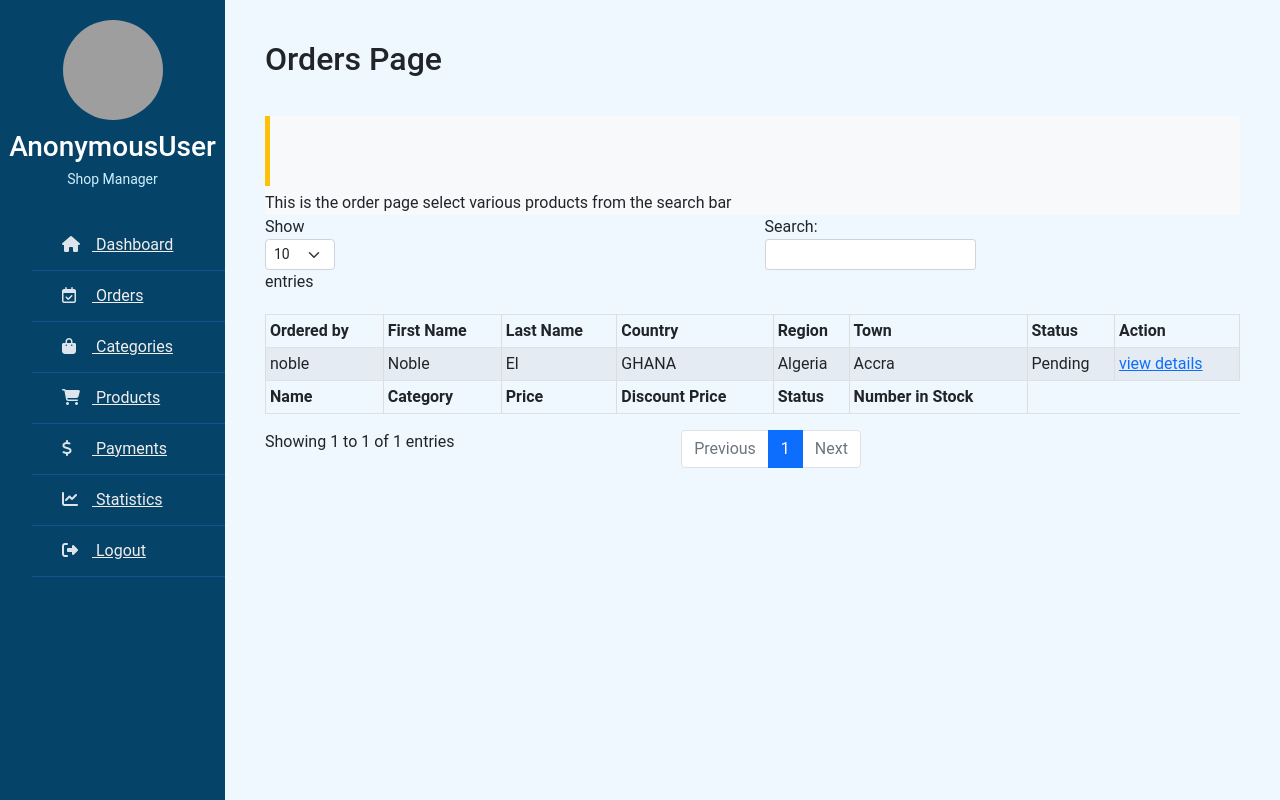
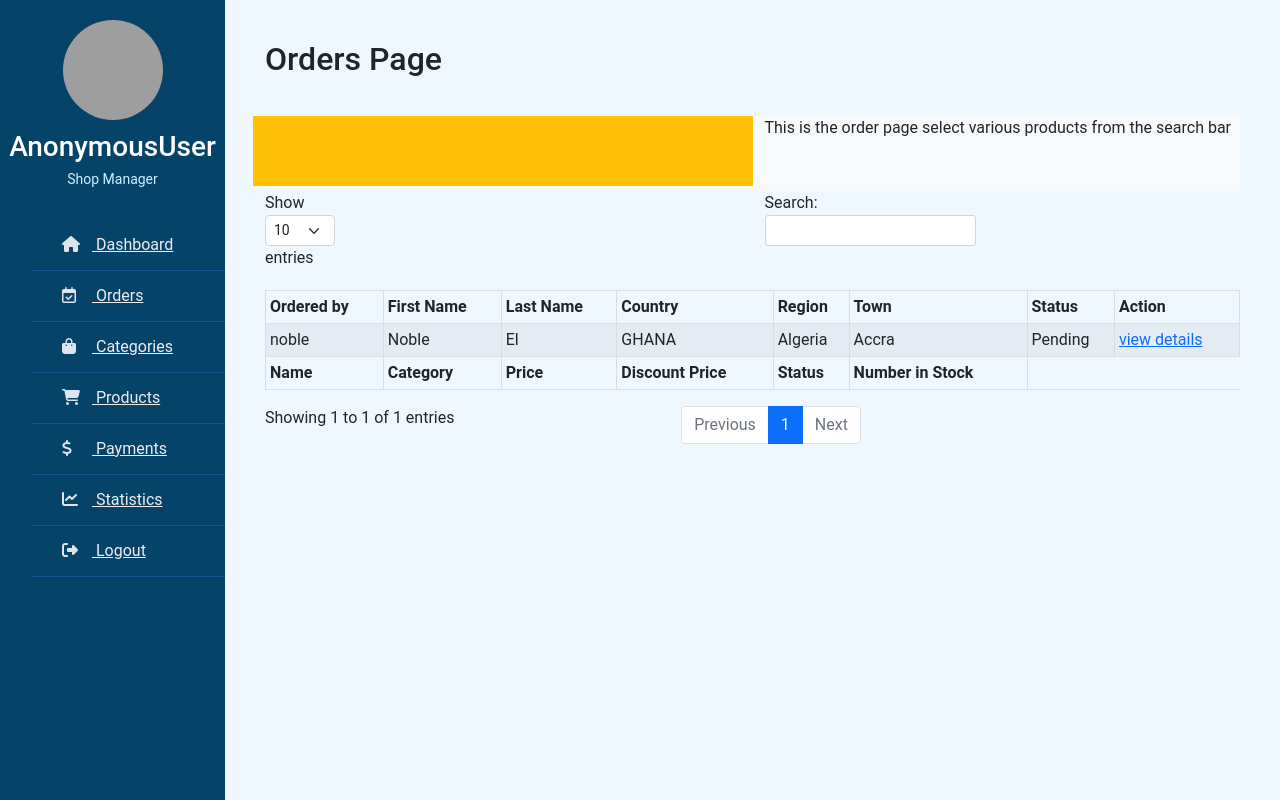
Before and after one commit to Edkofifi/grocery, a Django app: page /order/ in a window 1280 px wide. Run offline with Django 4.2, Linux system fonts and the light colour scheme; data comes from the database, SQL or seed files in the repository; parts of the project's set-up code (start-up, migrations or seed data) failed here and were passed over; some libraries are stand-ins or nearby versions; grey boxes are pictures that could not be loaded.

Commit message:
orderlist

```diff
--- a/templates/admin_dashboard/orderlist.html
+++ b/templates/admin_dashboard/orderlist.html
@@ -26,8 +26,8 @@
 
 
         <div class="subcontainer_dashboard bg-light">
-            <div class="vr bg-warning" style="height: 70px;width: 5px; margin-bottom: 5px;"></div>
             <div class="row">
+              <div class="vr bg-warning col" style="height: 70px;width: 5px; margin-bottom: 5px;"></div>
               <div class="col">This is the order page select various products from the search bar</div>
             </div>
         </div>
```
